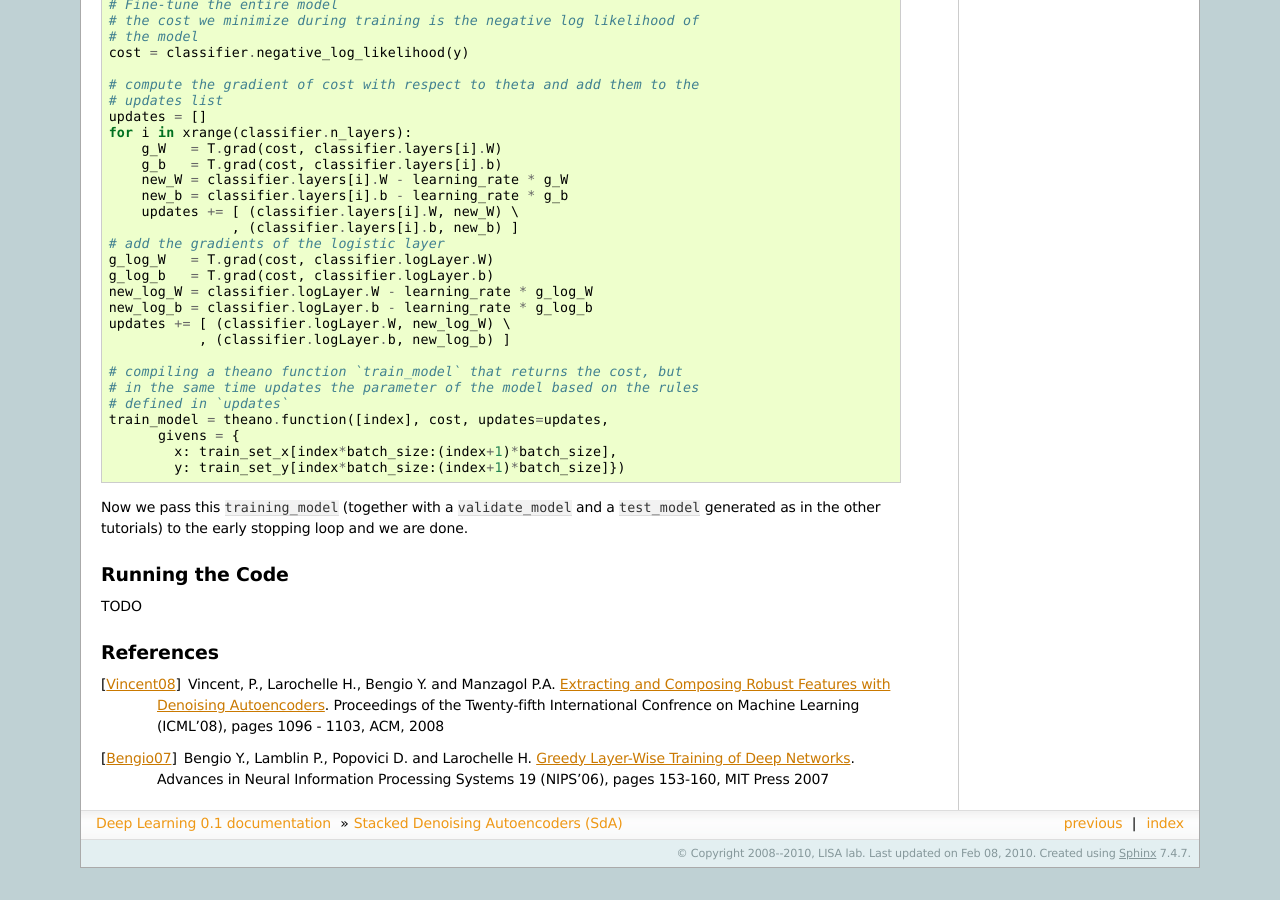
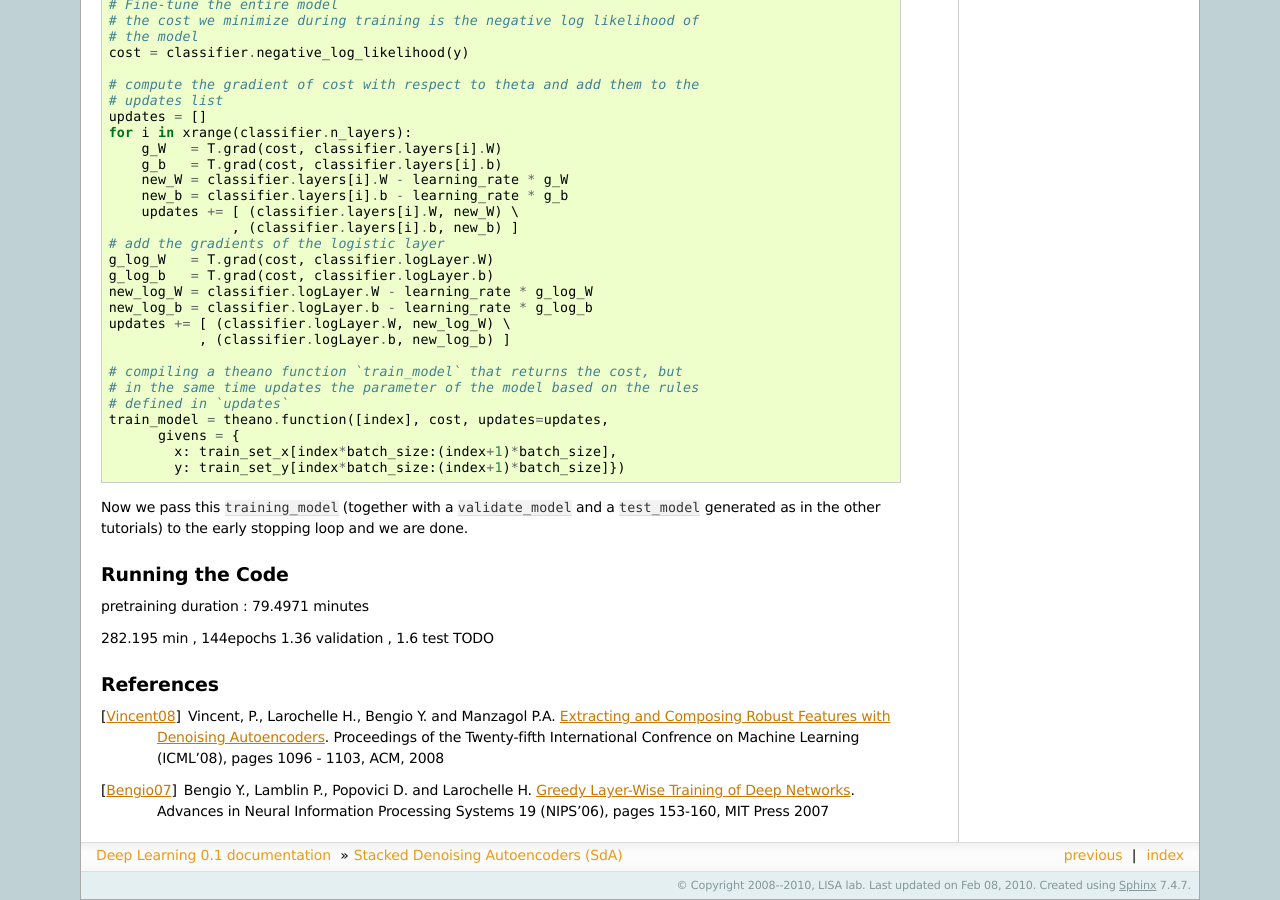
Before and after one commit to lisa-lab/DeepLearningTutorials, a Sphinx documentation site: the page built from doc/SdA.txt, in a window 1280 px wide and 900 px high, scrolled down 5238 px. Built offline with Sphinx 7.4.7, drawn with Linux system fonts in a browser that asks for light colours; formulas are drawn with MathJax 3; pages that are not in the unit, such as notebooks, are missing from menus; before the commit the page ends 6106 px from its top, so only the background shows below that.

Commit message:
updates results in SdA.txt

```diff
--- a/doc/SdA.txt
+++ b/doc/SdA.txt
@@ -434,6 +434,10 @@ early stopping loop and we are done.
 Running the Code
 ++++++++++++++++
 
+pretraining duration : 79.4971 minutes
+
+
+282.195 min , 144epochs 1.36 validation , 1.6 test
 TODO
 
 References
```
